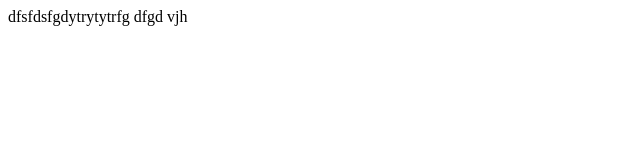
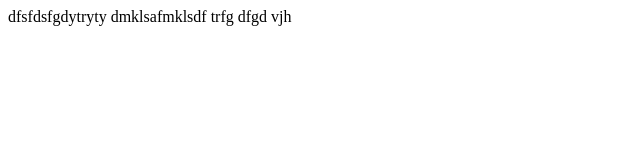
Before and after one commit to yossibo/moiesDB, a plain HTML site: page index.html in a window 1280 px wide. Shown: the whole page, without its empty margins (0-640 px from the left). Drawn offline with Linux system fonts and the light colour scheme.

Commit message:
fdsfjsdjf

```diff
--- a/index.html
+++ b/index.html
@@ -9,7 +9,7 @@
 </head>
 
 <body>
-    dfsfdsfgdytrytytrfg dfgd vjh
+    dfsfdsfgdytryty dmklsafmklsdf trfg dfgd vjh
 
 </body>
 
```
